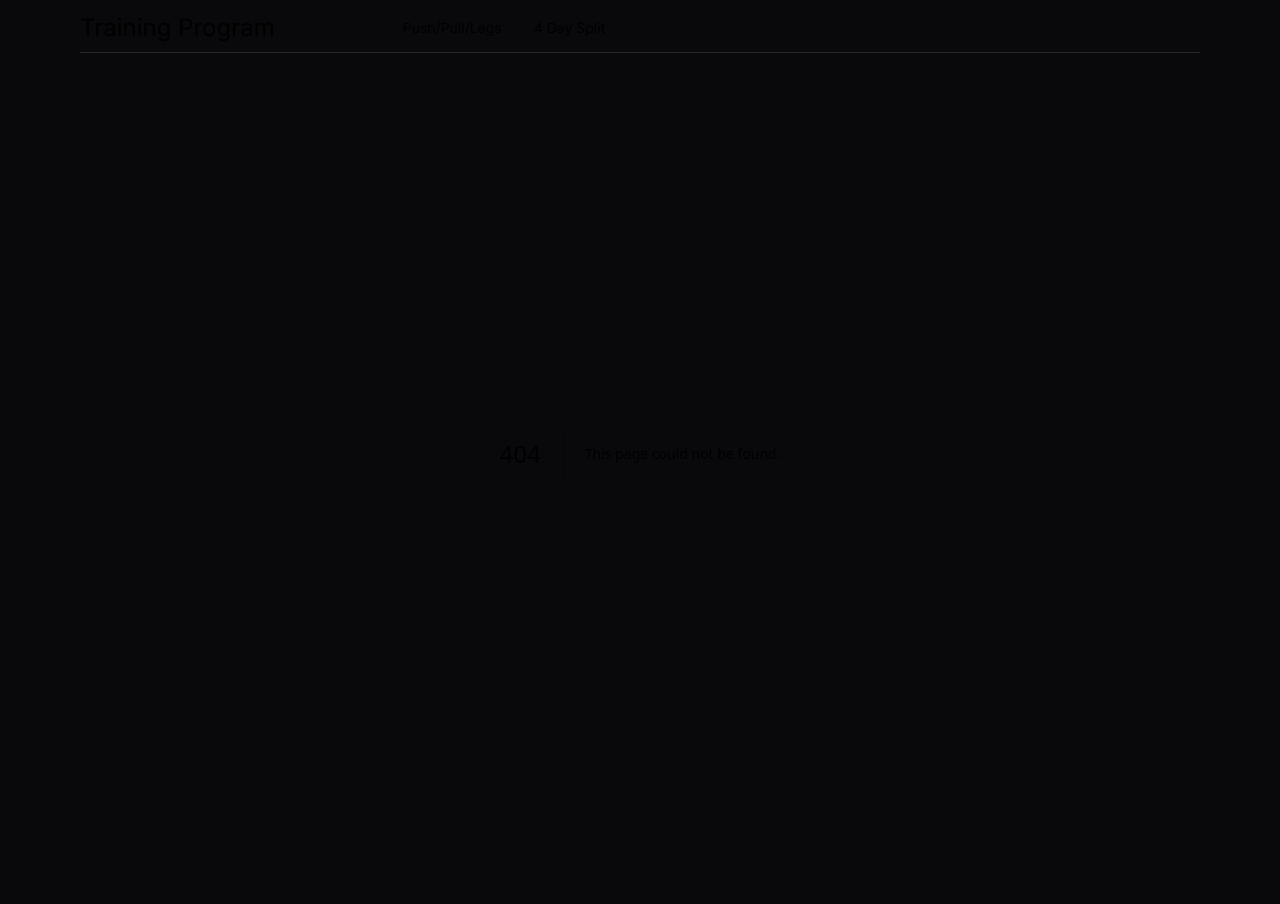
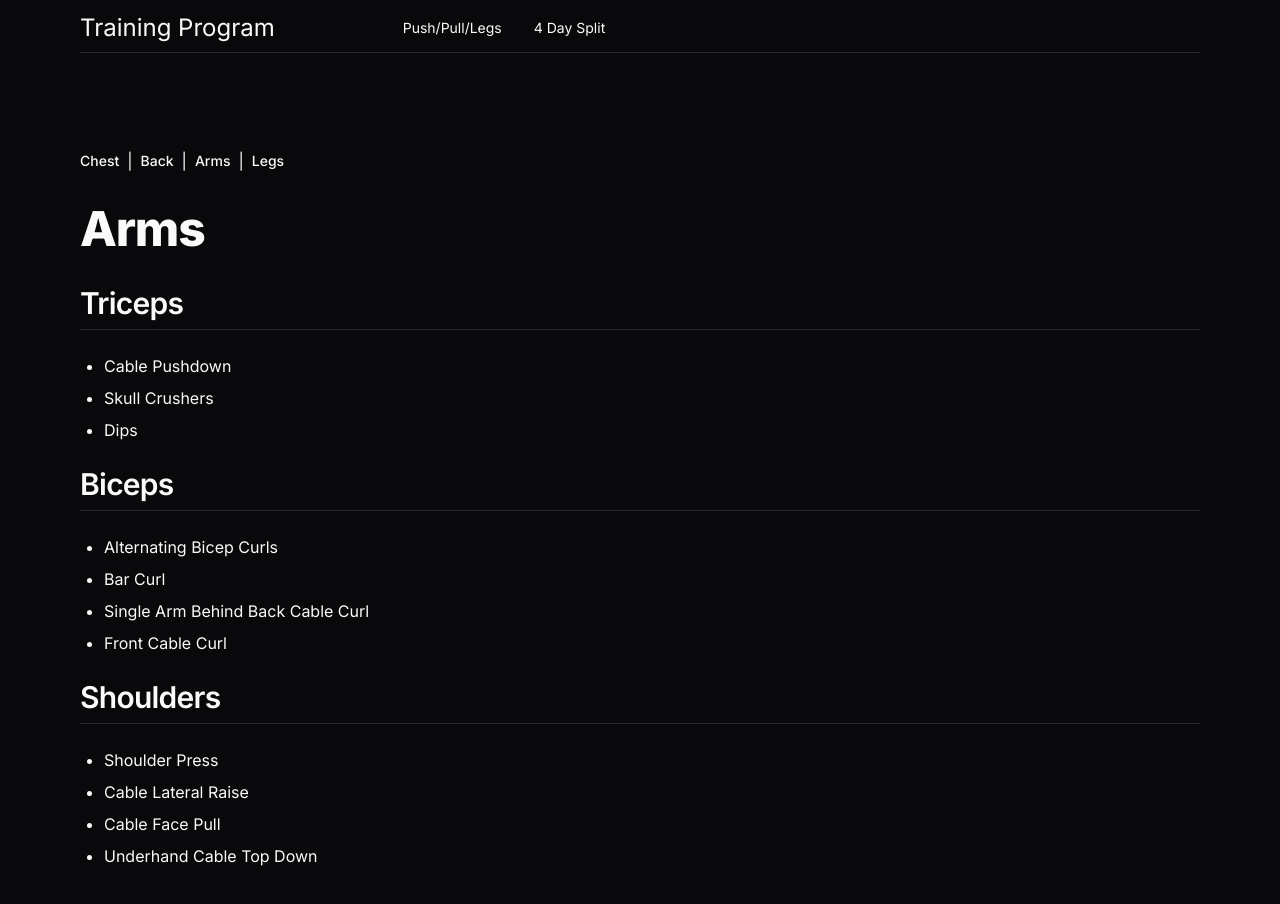
Before and after one commit to Dillonzellis/training-program, a Next.js app: page /4-day-split/arms in a window 1280 px wide. Before the commit this address had no page. Shown: the top 904 px of the page. Before the commit the page ends 853 px from the top, so only its background shows below. Built offline with nearby package versions, Linux system fonts and the light colour scheme.

Commit message:
feat: add Four Day Split and respective pages

```diff
--- /dev/null
+++ b/src/app/4-day-split/arms/page.tsx
@@ -0,0 +1,43 @@
+import { BreadCrumb } from "@/components/BreadCrumb";
+import { MainWrapper } from "@/components/MainWrapper";
+import MaxWidthWrapper from "@/components/MaxWidthWrapper";
+import { H1 } from "@/components/typography/H1";
+import { H2 } from "@/components/typography/H2";
+import { FourDayCrumbs } from "@/data/crumbs";
+import { biceps, shoulders, triceps } from "@/data/sets";
+
+export default function FourDayChest() {
+  return (
+    <MainWrapper>
+      <MaxWidthWrapper>
+        <BreadCrumb crumbs={FourDayCrumbs} />
+
+        <H1 className="pb-8">Arms</H1>
+
+        <H2>Triceps</H2>
+
+        <ul className="my-6 ml-6 list-disc [&>li]:mt-2">
+          {triceps.map((item) => (
+            <li key={item}>{item}</li>
+          ))}
+        </ul>
+
+        <H2>Biceps</H2>
+
+        <ul className="my-6 ml-6 list-disc [&>li]:mt-2">
+          {biceps.map((item) => (
+            <li key={item}>{item}</li>
+          ))}
+        </ul>
+
+        <H2>Shoulders</H2>
+
+        <ul className="my-6 ml-6 list-disc [&>li]:mt-2">
+          {shoulders.map((item) => (
+            <li key={item}>{item}</li>
+          ))}
+        </ul>
+      </MaxWidthWrapper>
+    </MainWrapper>
+  );
+}
--- /dev/null
+++ b/src/app/4-day-split/back/page.tsx
@@ -0,0 +1,24 @@
+import { BreadCrumb } from "@/components/BreadCrumb";
+import { MainWrapper } from "@/components/MainWrapper";
+import MaxWidthWrapper from "@/components/MaxWidthWrapper";
+import { H1 } from "@/components/typography/H1";
+import { FourDayCrumbs } from "@/data/crumbs";
+import { back } from "@/data/sets";
+
+export default function FourDayBack() {
+  return (
+    <MainWrapper>
+      <MaxWidthWrapper>
+        <H1 className="pb-8">Back</H1>
+
+        <BreadCrumb crumbs={FourDayCrumbs} />
+
+        <ul className="my-6 ml-6 list-disc [&>li]:mt-2">
+          {back.map((item) => (
+            <li key={item}>{item}</li>
+          ))}
+        </ul>
+      </MaxWidthWrapper>
+    </MainWrapper>
+  );
+}
--- /dev/null
+++ b/src/app/4-day-split/chest/page.tsx
@@ -0,0 +1,24 @@
+import { BreadCrumb } from "@/components/BreadCrumb";
+import { MainWrapper } from "@/components/MainWrapper";
+import MaxWidthWrapper from "@/components/MaxWidthWrapper";
+import { H1 } from "@/components/typography/H1";
+import { FourDayCrumbs } from "@/data/crumbs";
+import { chest } from "@/data/sets";
+
+export default function FourDayChest() {
+  return (
+    <MainWrapper>
+      <MaxWidthWrapper>
+        <H1 className="pb-8">Chest</H1>
+
+        <BreadCrumb crumbs={FourDayCrumbs} />
+
+        <ul className="my-6 ml-6 list-disc [&>li]:mt-2">
+          {chest.map((item) => (
+            <li key={item}>{item}</li>
+          ))}
+        </ul>
+      </MaxWidthWrapper>
+    </MainWrapper>
+  );
+}
--- /dev/null
+++ b/src/app/4-day-split/legs/page.tsx
@@ -0,0 +1,33 @@
+import { BreadCrumb } from "@/components/BreadCrumb";
+import { MainWrapper } from "@/components/MainWrapper";
+import MaxWidthWrapper from "@/components/MaxWidthWrapper";
+import { H1 } from "@/components/typography/H1";
+import { H2 } from "@/components/typography/H2";
+import { FourDayCrumbs, PPLCrumbs } from "@/data/crumbs";
+import { legs } from "@/data/sets";
+
+export default function FourDayLegs() {
+  return (
+    <MainWrapper>
+      <MaxWidthWrapper>
+        <H1 className="pb-8">Legs</H1>
+
+        <BreadCrumb crumbs={FourDayCrumbs} />
+
+        <H2>Warmup</H2>
+
+        <ul className="my-6 ml-6 list-disc [&>li]:mt-2">
+          <li>3 Sets of Sleigh Push/Pulls</li>
+        </ul>
+
+        <H2>Overall Legs</H2>
+
+        <ul className="my-6 ml-6 list-disc [&>li]:mt-2">
+          {legs.map((item) => (
+            <li key={item}>{item}</li>
+          ))}
+        </ul>
+      </MaxWidthWrapper>
+    </MainWrapper>
+  );
+}
--- /dev/null
+++ b/src/app/4-day-split/page.tsx
@@ -0,0 +1,23 @@
+import { FourDayCrumbs } from "@/data/crumbs";
+import { BreadCrumb } from "@/components/BreadCrumb";
+import { MainWrapper } from "@/components/MainWrapper";
+import { updateDate } from "@/data/globals";
+import MaxWidthWrapper from "@/components/MaxWidthWrapper";
+
+export default function FourDaySplit() {
+  return (
+    <MainWrapper>
+      <MaxWidthWrapper>
+        <div>
+          <h1 className="scroll-m-20 text-4xl font-extrabold tracking-tight lg:text-5xl pb-2">
+            4 Day Split
+          </h1>
+
+          <p className="text-sm text-muted-foreground pb-8">{updateDate}</p>
+
+          <BreadCrumb crumbs={FourDayCrumbs} />
+        </div>
+      </MaxWidthWrapper>
+    </MainWrapper>
+  );
+}
```
